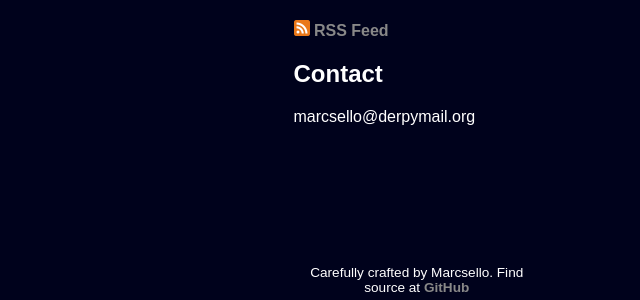
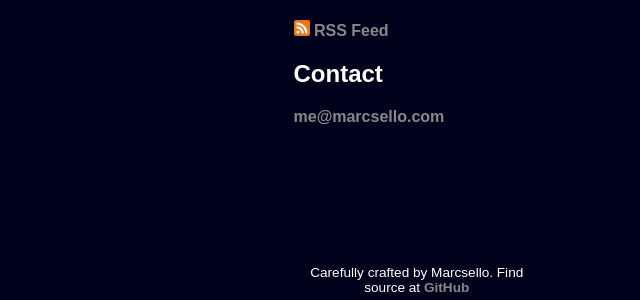
Before and after one commit to marcsello/blog, a Python web app: template templates/list.html.j2 in a window 1280 px wide. Shown: the part 762-1062 px from the top of the page, without its empty margins (640-1280 px from the left). Run offline with Jinja, Linux system fonts and the light colour scheme; the template is opened without the code that fills it, so the values that code supplies are empty.

Commit message:
updated my email

```diff
--- a/builder/rss.py
+++ b/builder/rss.py
@@ -13,7 +13,7 @@ def generate_rss(posts: list[Post]) -> str:
     fg = FeedGenerator()
     fg.id(Config.URL_BASE)
     fg.title("Marcsello's blog")
-    fg.author({'name': 'Marcsello', 'email': 'marcsello@derpymail.org'})
+    fg.author({'name': 'Marcsello', 'email': 'me@marcsello.com'})
     # fg.logo('http://ex.com/logo.jpg')
     fg.subtitle('My very own blog')
     fg.link(href=rss_link, rel='self')
--- a/templates/sidebar.html.j2
+++ b/templates/sidebar.html.j2
@@ -22,7 +22,9 @@
 <a href="{{ site.rss_feed_path }}"><img class="icon" src="/icons/rss_icon.png" alt="RSS logo"/>&nbsp;RSS Feed</a>
 
 <p class="section-header">Contact</p>
-<p>marcsello@derpymail.org</p>
+<script>
+document.write(unescape('%3C%70%3E%3C%61%20%68%72%65%66%3D%22%6D%61%69%6C%74%6F%3A%6D%65%40%6D%61%72%63%73%65%6C%6C%6F%2E%63%6F%6D%22%3E%6D%65%40%6D%61%72%63%73%65%6C%6C%6F%2E%63%6F%6D%3C%2F%61%3E%3C%2F%70%3E'));
+</script>
 
 <footer id="page-footer" class="text-center">
     <p>Carefully crafted by Marcsello. Find source at <a href="https://github.com/marcsello/blog">GitHub</a></p>
```
